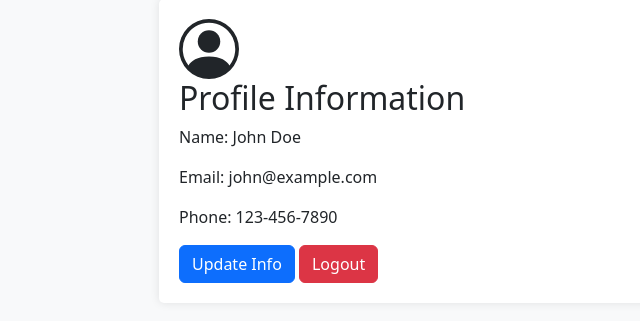
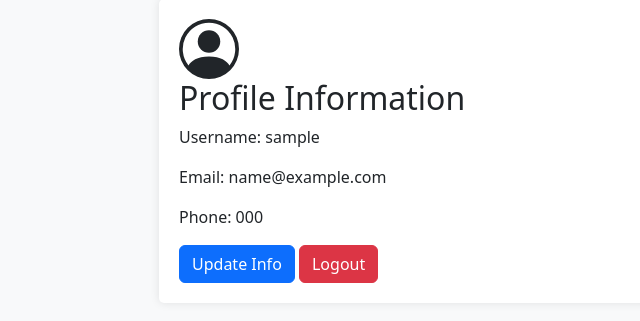
Before and after one commit to stsp93/php-mysql-signup, a PHP site: page /profile.php in a window 1280 px wide. Shown: the part 101-422 px from the top of the page, without its empty margins (181-821 px from the left). Run offline with PHP 8.4, Linux system fonts and the light colour scheme; the visitor is signed in with stand-in values (Sample User, id 1); tables that the repository leaves empty or names only in its code hold one stand-in row (values such as "Sample post").

Commit message:
dynamic profile info

```diff
--- a/profile.php
+++ b/profile.php
@@ -11,12 +11,13 @@ if (!isset($_SESSION['username'])) {
 
 $username = $_SESSION['username'];
 
-if ($_SERVER['REQUEST_METHOD'] === 'POST') {
-}
+$statement = $pdo->prepare('SELECT * FROM users WHERE username = ?');
+$statement->execute([$username]);
+
+$user = $statement->fetch(PDO::FETCH_ASSOC);
 ?>
 
 <?php include('./src/shared/header.php')  ?>
-
 <body>
     <div class="container">
         <svg xmlns="http://www.w3.org/2000/svg" width="60" height="60" fill="currentColor" class="bi bi-person-circle" viewBox="0 0 16 16">
@@ -24,9 +25,9 @@ if ($_SERVER['REQUEST_METHOD'] === 'POST') {
             <path fill-rule="evenodd" d="M0 8a8 8 0 1 1 16 0A8 8 0 0 1 0 8zm8-7a7 7 0 0 0-5.468 11.37C3.242 11.226 4.805 10 8 10s4.757 1.225 5.468 2.37A7 7 0 0 0 8 1z" />
         </svg>
         <h2>Profile Information</h2>
-        <p>Name: John Doe</p>
-        <p>Email: john@example.com</p>
-        <p>Phone: 123-456-7890</p>
+        <p>Username: <?php if(isset($user)) echo $user['username']; ?></p>
+        <p>Email: <?php if(isset($user)) echo $user['email']; ?></p>
+        <p>Phone: <?php if(isset($user['phone'])) echo $user['phone']; ?></p>
         <a href="update-profile.php" class="btn btn-primary">Update Info</a>
         <a href="logout.php" class="btn btn-danger">Logout</a>
     </div>
```
